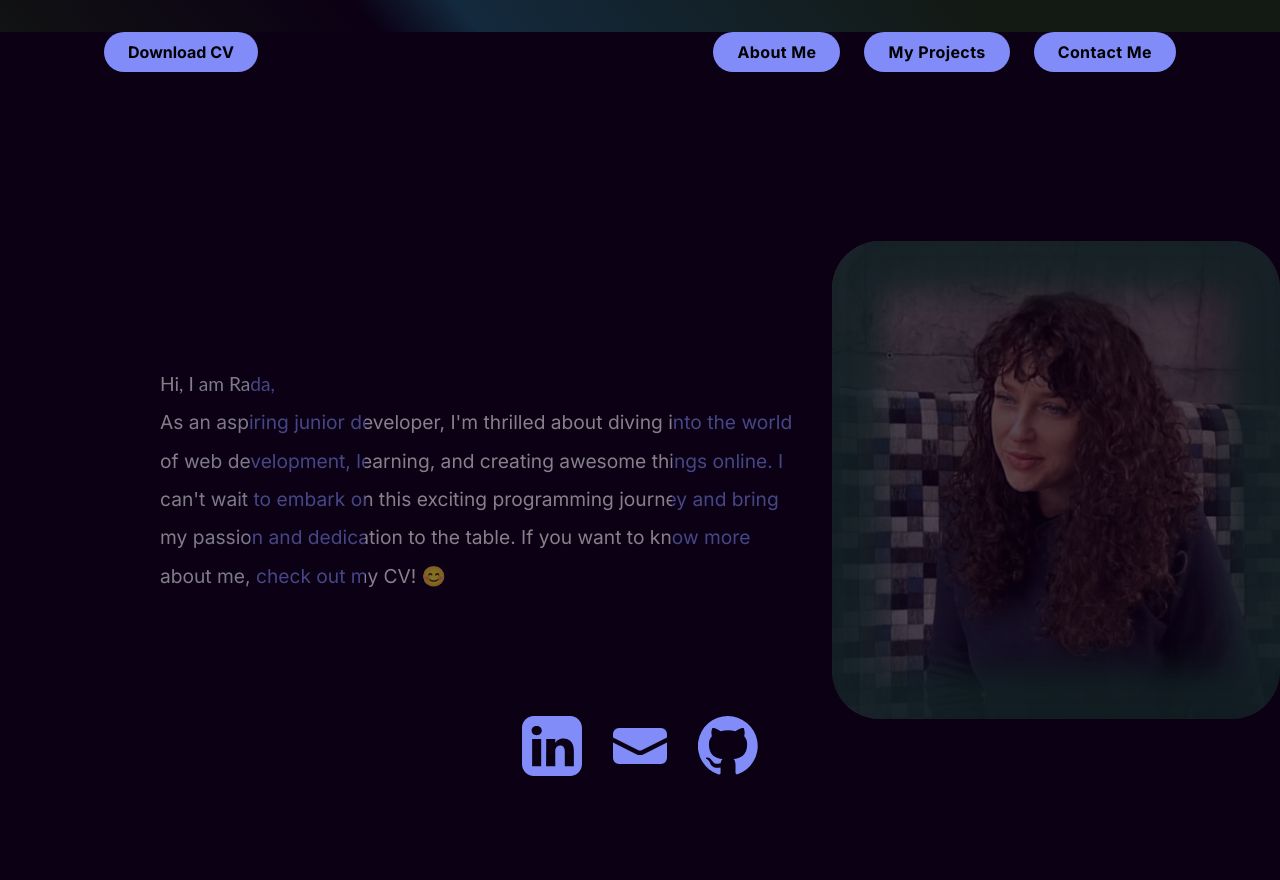
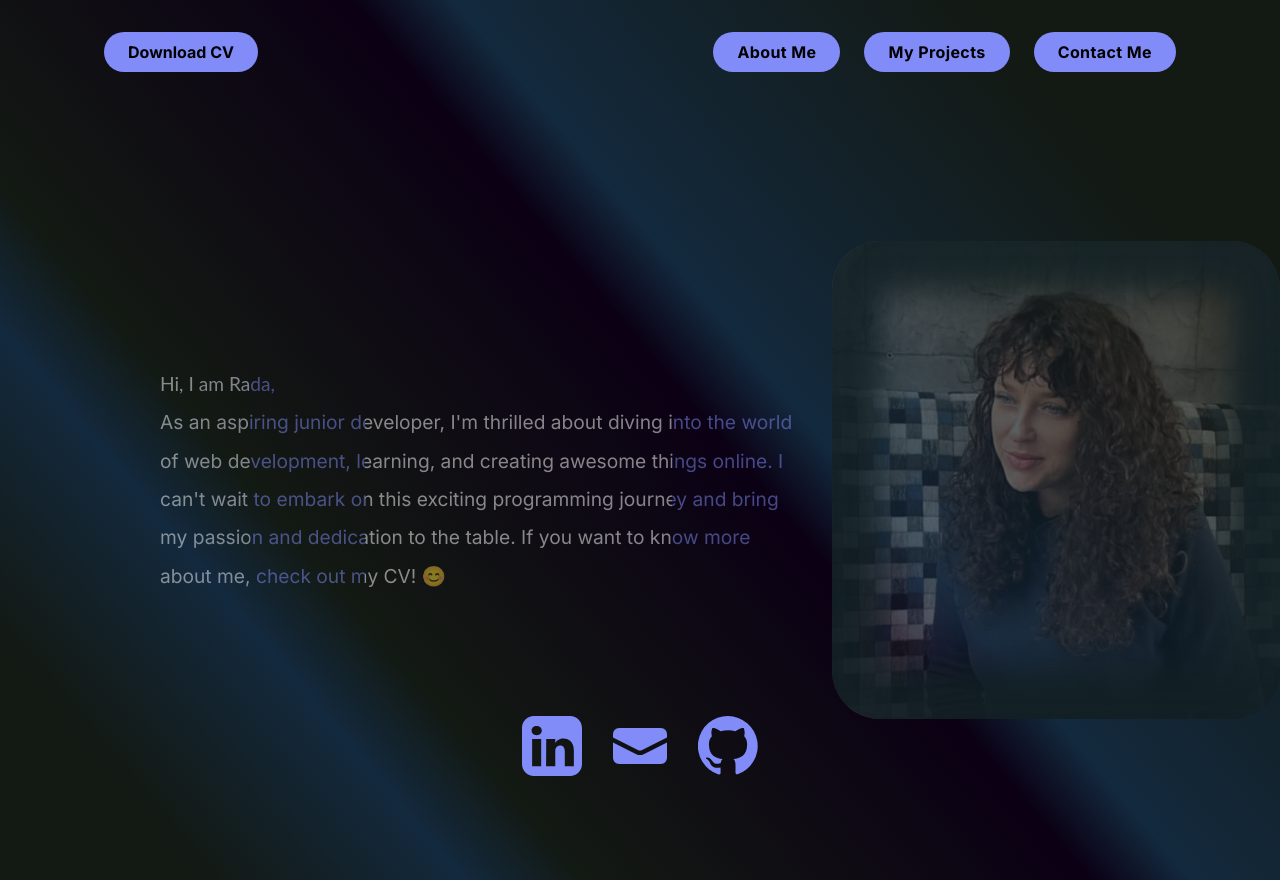
Before and after one commit to rada-ii/Portfolio-app-next.js-tailwindcss-typescript, a Next.js app: page / in a window 1280 px wide. Built offline with nearby package versions, Linux system fonts and the light colour scheme.

Commit message:
my project page corrections and conctact me v1

```diff
--- a/src/app/globals.css
+++ b/src/app/globals.css
@@ -17,7 +17,7 @@ body {
       rgba(0, 0, 0, 0.5),
       rgba(0, 0, 0, 0.5)
     ), */
-  background-color: #0b0014;
+  /* url("/images/bg-image.jpg"); */
 }
 
 /* html {
--- a/src/app/my-projects/components/project-card.tsx
+++ b/src/app/my-projects/components/project-card.tsx
@@ -20,7 +20,7 @@ export const ProjectCard = ({ data }: ProjectCardProps) => {
   const { title, body1, body2, image, links } = data;
 
   return (
-    <div className="sm:w-1/3-g flex w-full flex-col justify-between rounded-3xl  border-2 border-slate-100  shadow-lg">
+    <div className="sm:w-1/3-g v-screen flex w-full flex-col justify-between  rounded-3xl  border-2 border-slate-100  shadow-lg">
       <Image
         aria-label={`Image of ${title}`}
         src={image}
```
